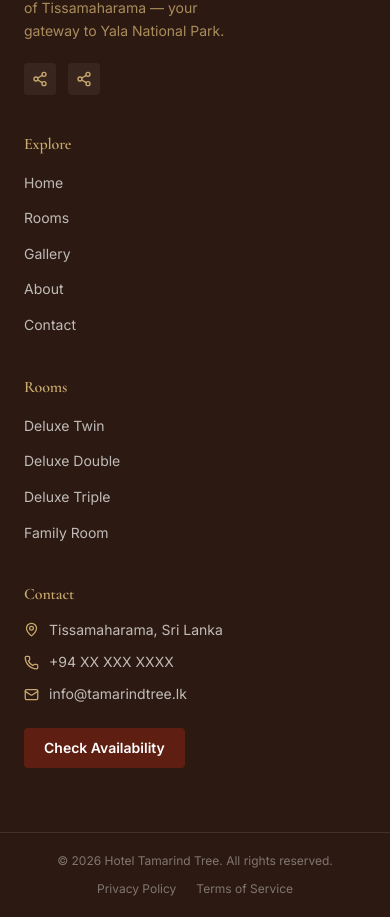
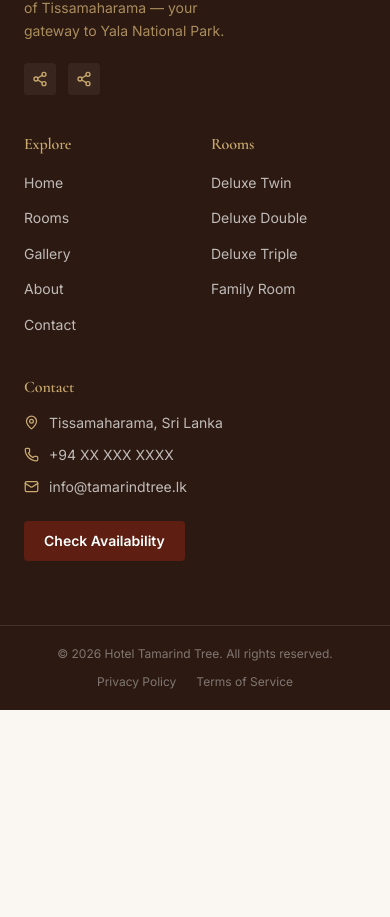
Before and after one commit to kavindu-rakn/HotelTamarindTree, a Next.js app: page / in a window 390 px wide. Shown: the part 6200-7117 px from the top of the page. After the commit the page ends 6910 px from the top, so only its background shows below. Built offline with nearby package versions, Linux system fonts and the light colour scheme; no server answers.

Commit message:
Improve mobile responsiveness of the footer in mobile view

```diff
--- a/components/marketing/Footer.tsx
+++ b/components/marketing/Footer.tsx
@@ -52,6 +52,8 @@
           </div>
         </div>
 
+        {/* Navigation + Rooms — side by side on mobile, unchanged from md up */}
+        <div className="grid grid-cols-2 gap-8 md:contents">
           {/* Navigation column */}
           <div>
             <h3 className="font-serif text-base font-semibold text-[#C9A96E] mb-4 tracking-wide">Explore</h3>
@@ -89,6 +91,7 @@
                 </li>
               ))}
             </ul>
+          </div>
         </div>
 
         {/* Contact column */}
```
Lines whose indentation alone changed are shown as unchanged.
